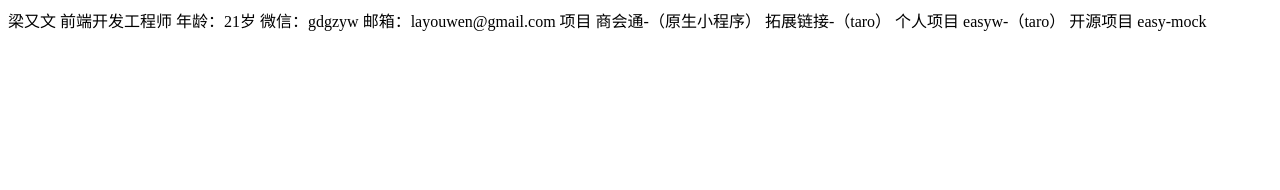
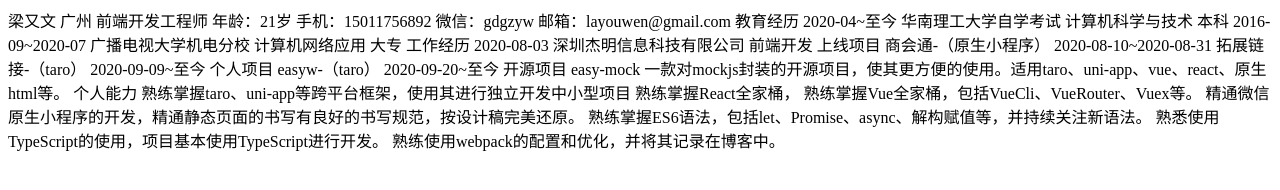
Before and after one commit to Layouwen/cv-avan, a plain HTML site: page index.html in a window 1280 px wide. Drawn offline with Linux system fonts and the light colour scheme.

Commit message:
书写基本信息

```diff
--- a/index.html
+++ b/index.html
@@ -9,20 +9,44 @@
 </head>
 <body>
 梁又文
+广州
 前端开发工程师
 年龄：21岁
+手机：15011756892
 微信：gdgzyw
 邮箱：layouwen@gmail.com
 
-项目
+教育经历
+2020-04~至今 华南理工大学自学考试 计算机科学与技术 本科
+2016-09~2020-07 广播电视大学机电分校 计算机网络应用 大专
+
+工作经历
+2020-08-03 深圳杰明信息科技有限公司 前端开发
+
+上线项目
 商会通-（原生小程序）
+2020-08-10~2020-08-31
 
 拓展链接-（taro）
+2020-09-09~至今
 
 个人项目
 easyw-（taro）
+2020-09-20~至今
 
 开源项目
 easy-mock
+一款对mockjs封装的开源项目，使其更方便的使用。适用taro、uni-app、vue、react、原生html等。
+
+个人能力
+熟练掌握taro、uni-app等跨平台框架，使用其进行独立开发中小型项目
+熟练掌握React全家桶，
+熟练掌握Vue全家桶，包括VueCli、VueRouter、Vuex等。
+精通微信原生小程序的开发，精通静态页面的书写有良好的书写规范，按设计稿完美还原。
+熟练掌握ES6语法，包括let、Promise、async、解构赋值等，并持续关注新语法。
+熟悉使用TypeScript的使用，项目基本使用TypeScript进行开发。
+熟练使用webpack的配置和优化，并将其记录在博客中。
+
+
 </body>
 </html>
```
